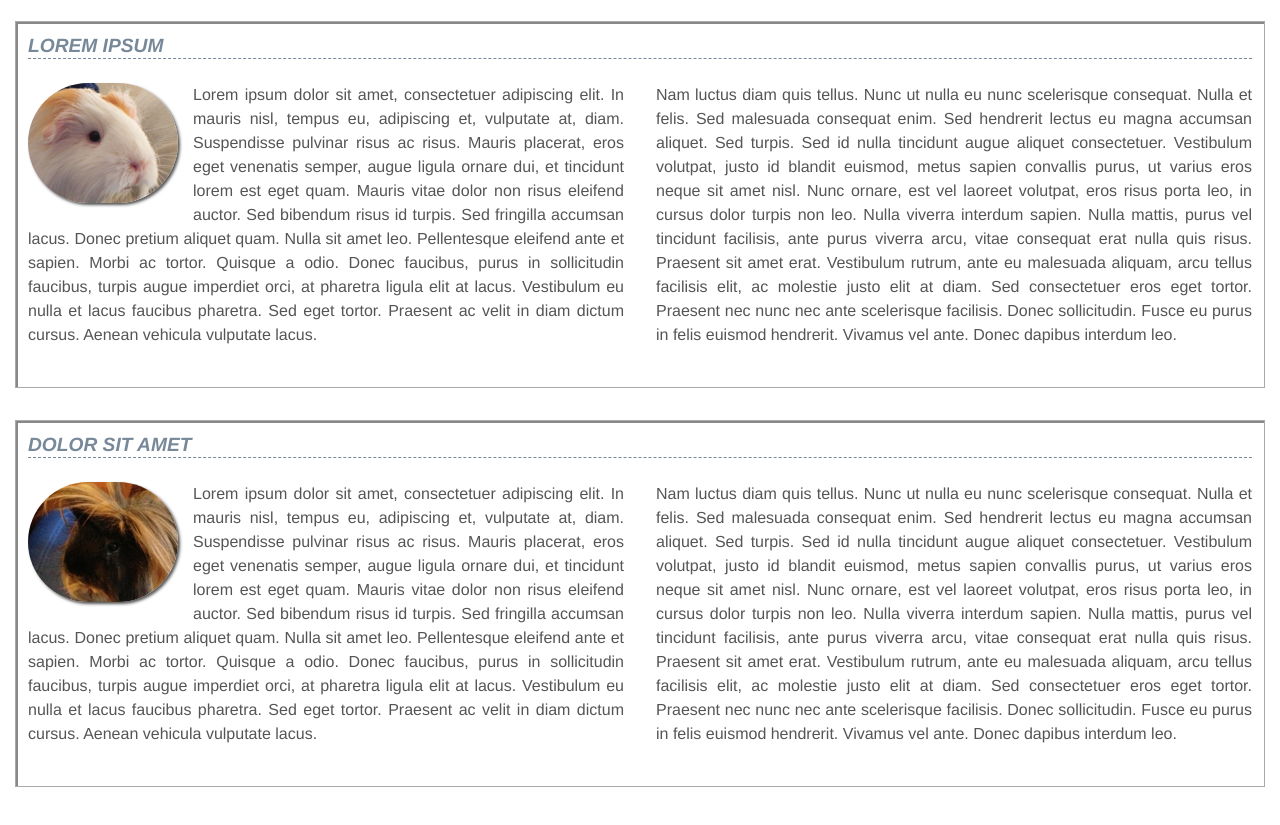
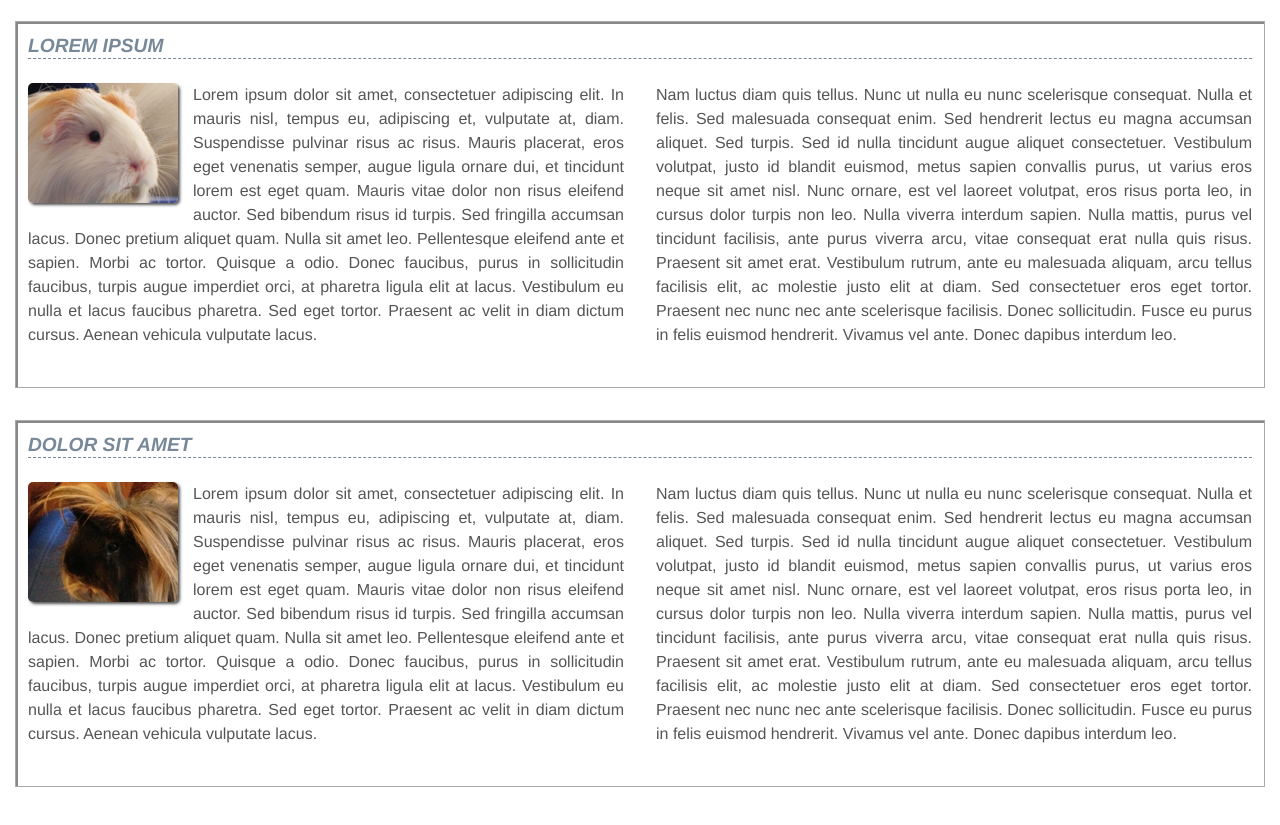
Before and after one commit to renato1958/offcanvas, a website: page index.html in a window 1280 px wide. Shown: the part 111-936 px from the top of the page. Drawn offline with Linux system fonts and the light colour scheme.

Commit message:
Modificate foto articoli

```diff
--- a/index.html
+++ b/index.html
@@ -137,7 +137,7 @@
   .article-image {
     float: left;
     margin: 0 15px 15px 0;
-    border-radius: 75px;
+    border-radius: 5px;
     -webkit-box-shadow: 2px 2px 3px #555;
     -moz-box-shadow: 2px 2px 3px #555;
     -o-box-shadow: 2px 2px 3px #555;
```
